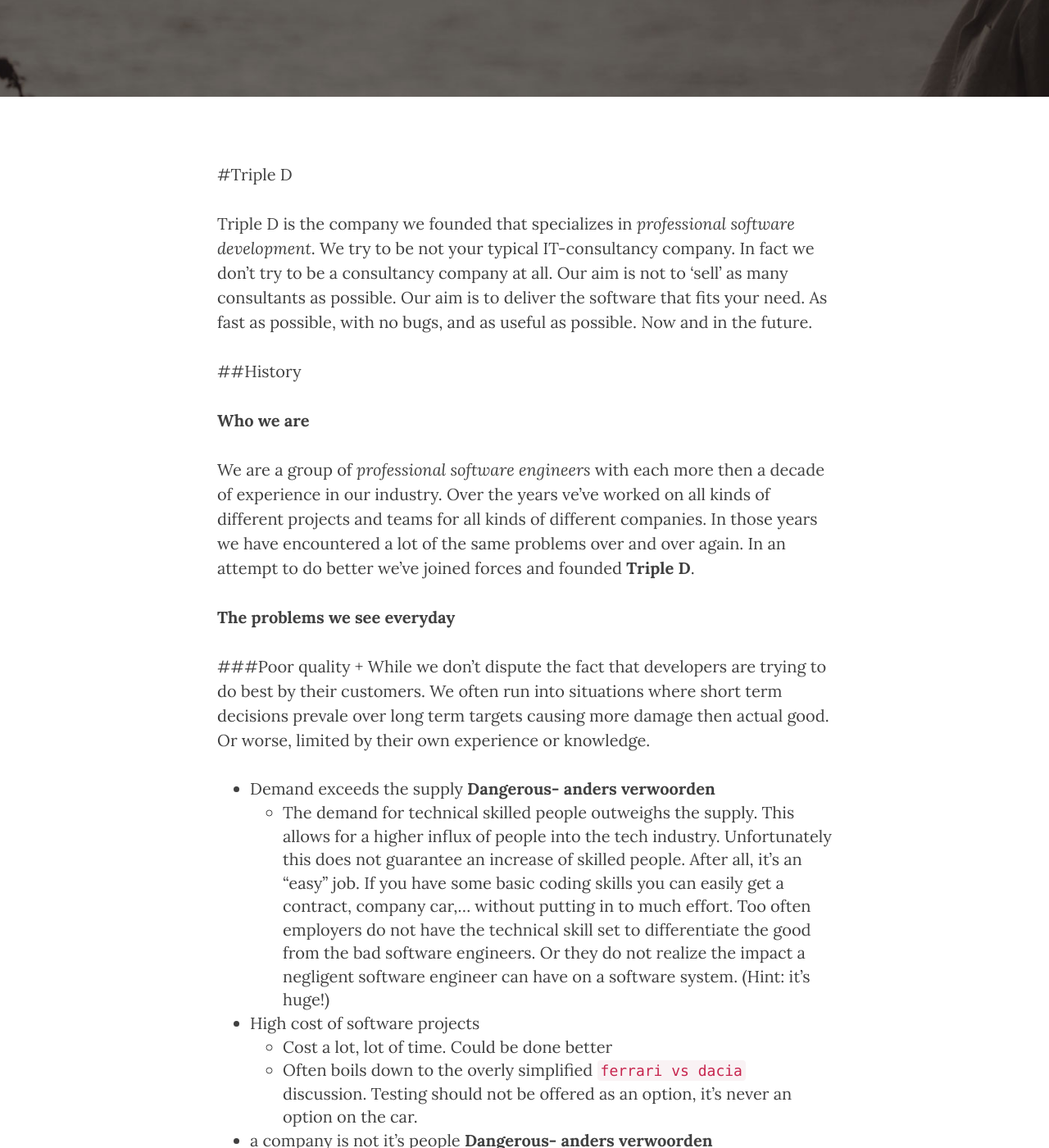
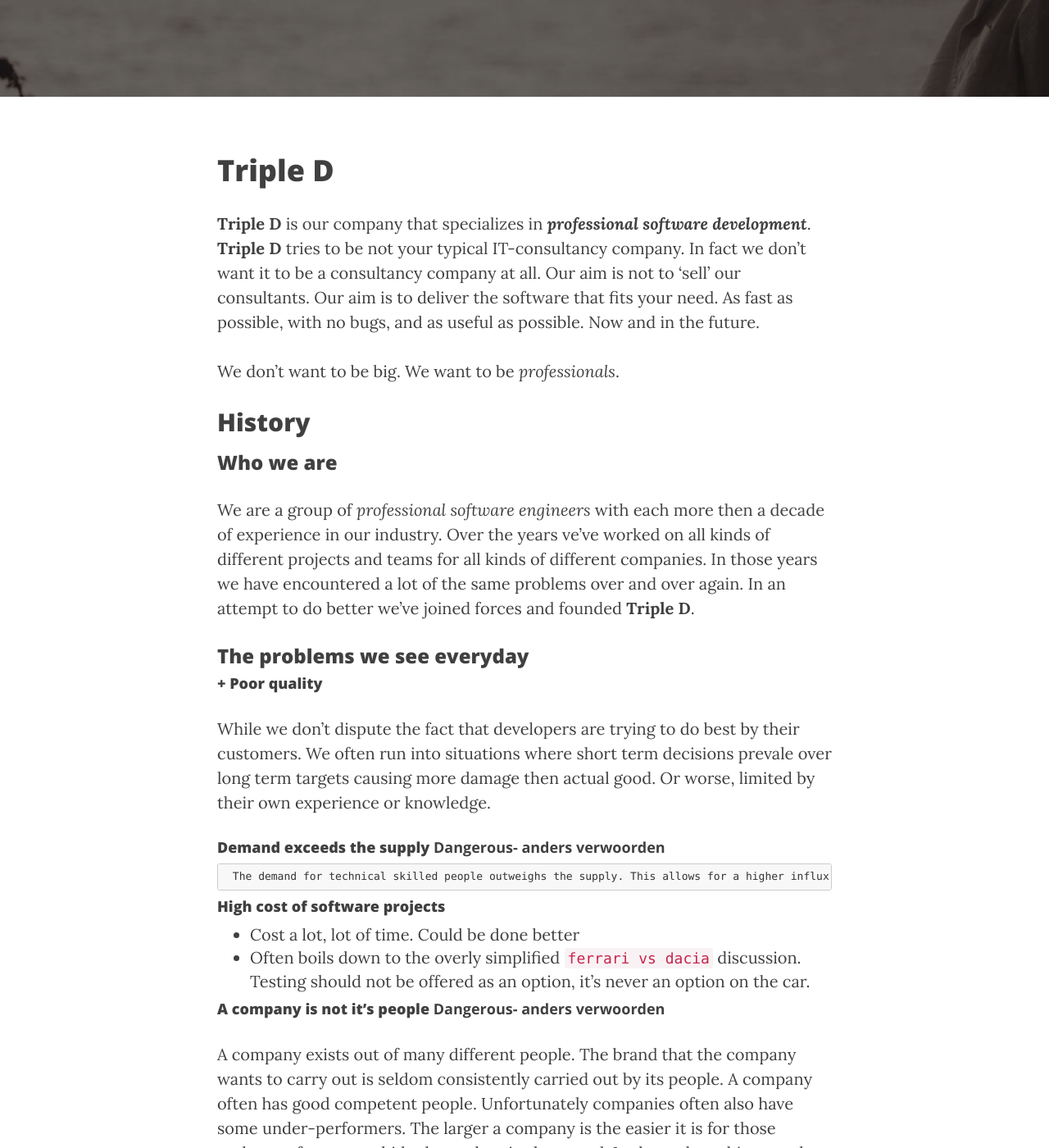
Before and after one commit to tripledio/tripledio.github.io, a Jekyll site: the page built from about.md, in a window 1280 px wide and 1400 px high, scrolled down 330 px. Shown: the whole window at 82% size. Built offline with Jekyll 4.4.1, drawn with Linux system fonts in a browser that asks for light colours; nearby versions of some CDN libraries; some of the changed text lies outside the part shown.

Commit message:
writing mission statement

```diff
--- a/about.md
+++ b/about.md
@@ -4,41 +4,47 @@ title: "About"
 description: "About Triple D"
 header-img: "img/about-bg.jpg"
 ---
-#Triple D
+# Triple D
 
-Triple D is the company we founded that specializes in *professional software development*. We try to be not your typical IT-consultancy company. In fact we don't try to be a consultancy company at all. Our aim is not to 'sell' as many consultants as possible. Our aim is to deliver the software that fits your need. As fast as possible, with no bugs, and as useful as possible. Now and  in the future.
+**Triple D** is our company that specializes in _**professional software development**_. **Triple D** tries to be not your typical IT-consultancy company. In fact we don't want it to be a consultancy company at all. Our aim is not to 'sell' our consultants. Our aim is to deliver the software that fits your need. As fast as possible, with no bugs, and as useful as possible. Now and in the future.
 
-##History
+We don't want to be big. We want to be _professionals_.
 
-**Who we are**
+## History
+
+### Who we are
 
 We are a group of *professional software engineers* with each more then a decade of experience in our industry. Over the years ve've worked on all kinds of different projects and teams for all kinds of different companies. In those years we have encountered a lot of the same problems over and over again. In an attempt to do better we've joined forces and founded **Triple D**.
 
-**The problems we see everyday**
+### The problems we see everyday
 
-###Poor quality
-	 + While we don't dispute the fact that developers are trying to do best by their customers. We often run into situations where short term decisions prevale over long term targets causing more damage then actual good. Or worse, limited by their own experience or knowledge.
-+ Demand exceeds the supply **Dangerous- anders verwoorden**
-    + The demand for technical skilled people outweighs the supply. This allows for a higher influx of people into the tech industry. Unfortunately this does not guarantee an increase of skilled people. After all, it's an "easy" job. If you have some basic coding skills you can easily get a contract, company car,... without putting in to much effort. Too often employers do not have the technical skill set to differentiate the good from the bad software engineers. Or they do not realize the impact a negligent software engineer can have on a software system. (Hint: it's huge!)
-+ High cost of software projects
-    + Cost a lot, lot of time. Could be done better
-    + Often boils down to the overly simplified `ferrari vs dacia` discussion. Testing should not be offered as an option, it's never an option on the car.
-+ a company is not it's people **Dangerous- anders verwoorden**
-    + A company exists out of many different people. The brand that the company wants to carry out is seldom consistently carried out by its people.  A company often has good competent people. Unfortunately companies often also have some under-performers. The larger a company is the easier it is for those under-performers to hide themselves in the crowd. In the end you hire people, not a company.
-+ Dysfunctional teams
-    + Software engineers are people, getting people to work together, creating an efficient team is not easy. It seldom happens by change. A dysfunctional team can cost you a lot of money. Software engineers that do not talk to each other, aren't able to work with each other don't to a proper job. Often the wrong thing will be built and the code base will often look like the monster of frankenstein. All different pieces from different people patched together. Not what you wanted or paid for. Obtaining all your external software developers from a single company does not solve this. Worst case is when you need to hire a coach just to get those people to talk to each other.
-+ A lot of time and effort in creating good teams
-    + A lot of companies recognize the cost of dysfunctional teams. They spend a lot of time and effort trying to create good teams that can deliver your software. Unfortunately this is not easy if the people in the teams have the wrong mindset. If they put their own or their own teams interests before that of their customer, the customer looses.
+#### + Poor quality
+While we don't dispute the fact that developers are trying to do best by their customers. We often run into situations where short term decisions prevale over long term targets causing more damage then actual good. Or worse, limited by their own experience or knowledge.
+
+#### Demand exceeds the supply **Dangerous- anders verwoorden**
+
+     The demand for technical skilled people outweighs the supply. This allows for a higher influx of people into the tech industry. Unfortunately this does not guarantee an increase of skilled people. After all, it's an "easy" job. If you have some basic coding skills you can easily get a contract, company car,... without putting in to much effort. Too often employers do not have the technical skill set to differentiate the good from the bad software engineers. Or they do not realize the impact a negligent software engineer can have on a software system. (Hint: it's huge!)
+
+#### High cost of software projects
++ Cost a lot, lot of time. Could be done better
++ Often boils down to the overly simplified `ferrari vs dacia` discussion. Testing should not be offered as an option, it's never an option on the car.
+
+#### A company is not it's people **Dangerous- anders verwoorden**
+   A company exists out of many different people. The brand that the company wants to carry out is seldom consistently carried out by its people.  A company often has good competent people. Unfortunately companies often also have some under-performers. The larger a company is the easier it is for those under-performers to hide themselves in the crowd. In the end you hire people, not a company.
+#### Dysfunctional teams
+   Software engineers are people, getting people to work together, creating an efficient team is not easy. It seldom happens by change. A dysfunctional team can cost you a lot of money. Software engineers that do not talk to each other, aren't able to work with each other don't to a proper job. Often the wrong thing will be built and the code base will often look like the monster of frankenstein. All different pieces from different people patched together. Not what you wanted or paid for. Obtaining all your external software developers from a single company does not solve this. Worst case is when you need to hire a coach just to get those people to talk to each other.
+#### A lot of time and effort in creating good teams
+   A lot of companies recognize the cost of dysfunctional teams. They spend a lot of time and effort trying to create good teams that can deliver your software. Unfortunately this is not easy if the people in the teams have the wrong mindset. If they put their own or their own teams interests before that of their customer, the customer looses.
 
 
 
-**Team as a service**
+### Team as a service
 
 We started this company because we got tired of battling the same up hill battles year in, year out. Over the years we worked for many different firms with many different software engineers. We encountered a lot of excellent software professionals. Unfortunately they rarely have the change to work together. With Triple D we hope to change this.
 
 
 
-**Quality software development**
+## Quality software development
 
 We strive for quality software design. We want to achieve this by
 
```
Also changed, not shown: other parts of about.md (+5 -4 lines).
